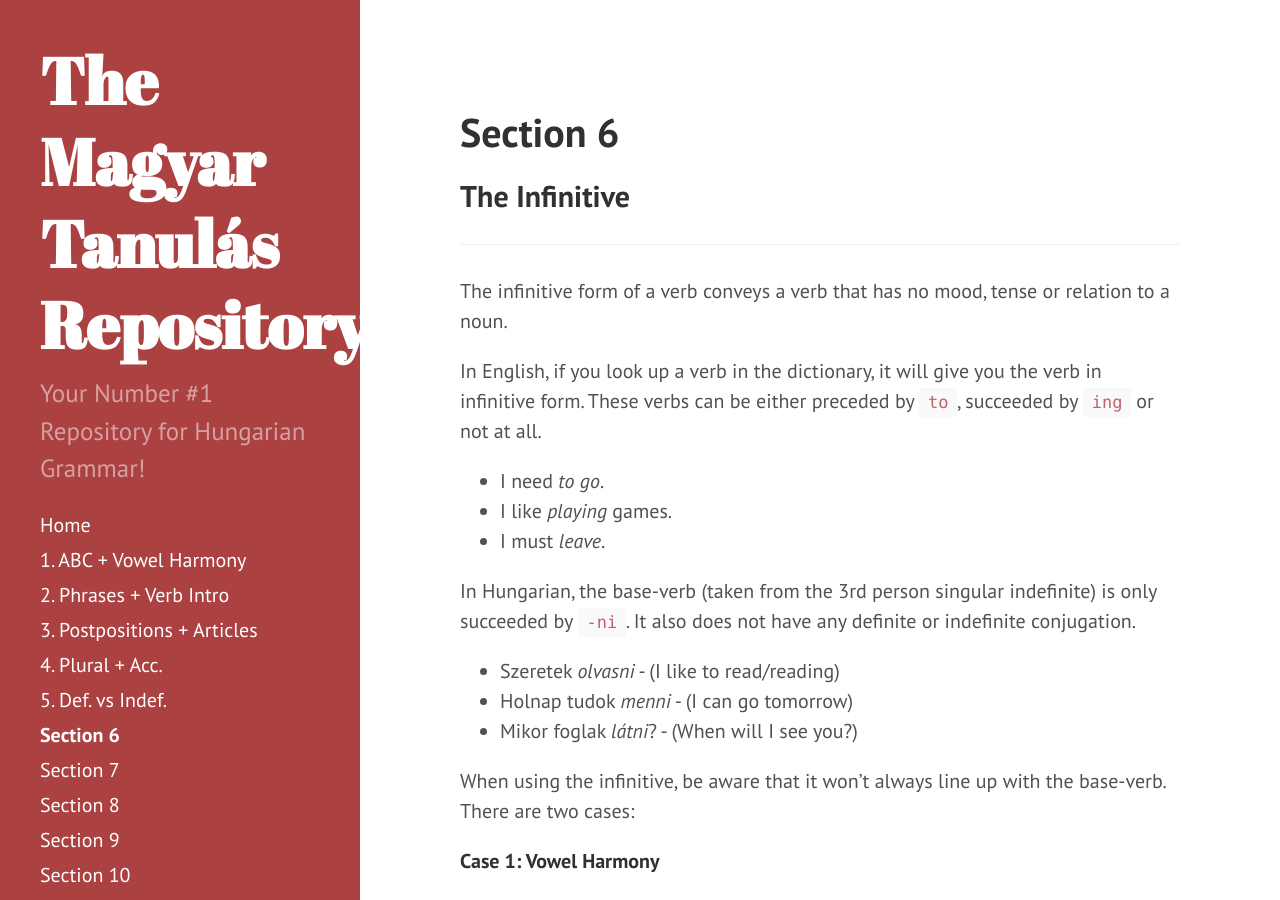
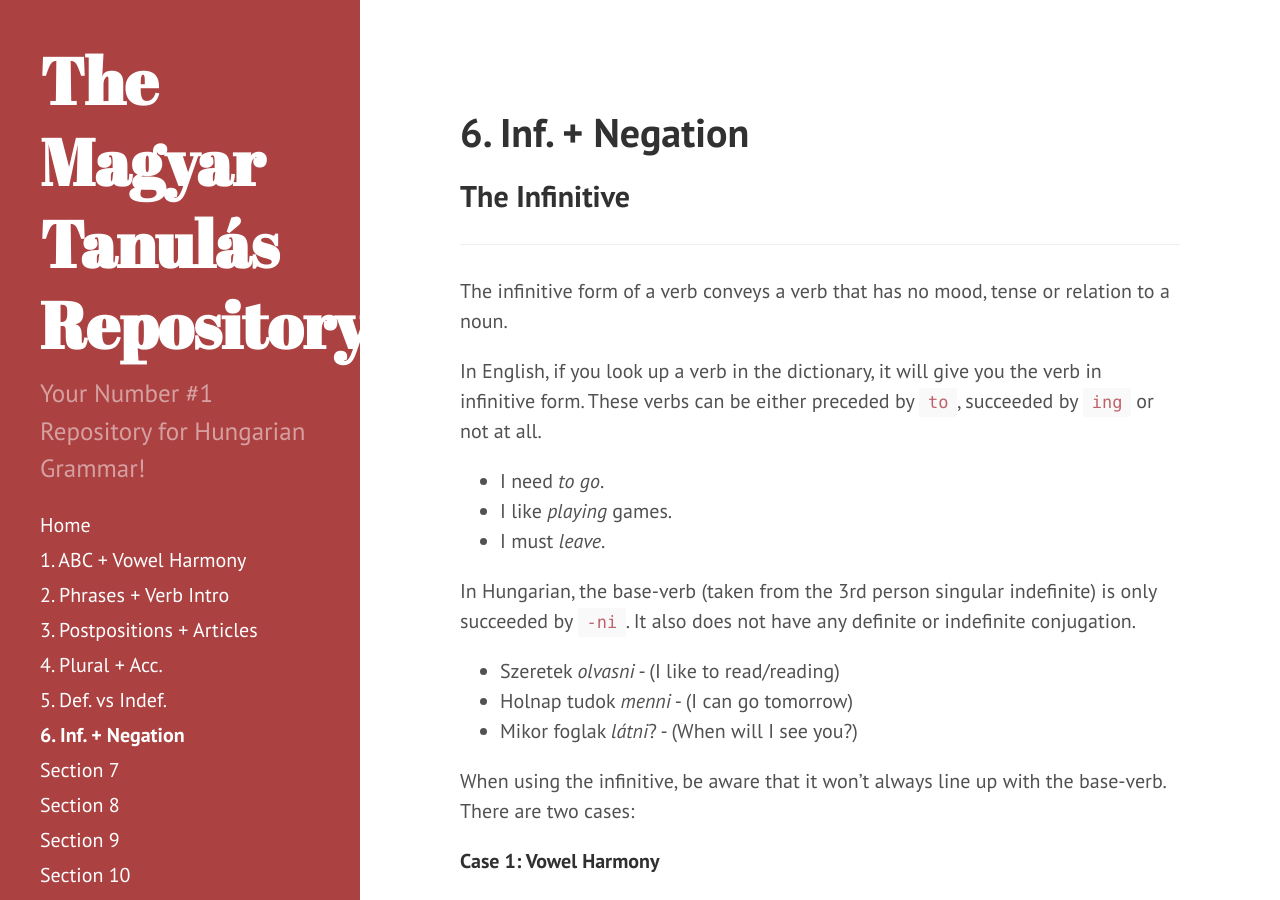
Before and after one commit to Magyartanulas/magyartanulas.github.io, a Jekyll site: the page built from Section6.md, in a window 1280 px wide and 900 px high. Built offline with Jekyll 4.4.1, drawn with Linux system fonts in a browser that asks for light colours; Markdown is read by kramdown in place of the engine named in the settings.

Commit message:
Update Section6.md

```diff
--- a/Section6.md
+++ b/Section6.md
@@ -1,6 +1,6 @@
 ---
 layout: page
-title: Section 6
+title: 6. Inf. + Negation
 order: 6
 ---
 
```
